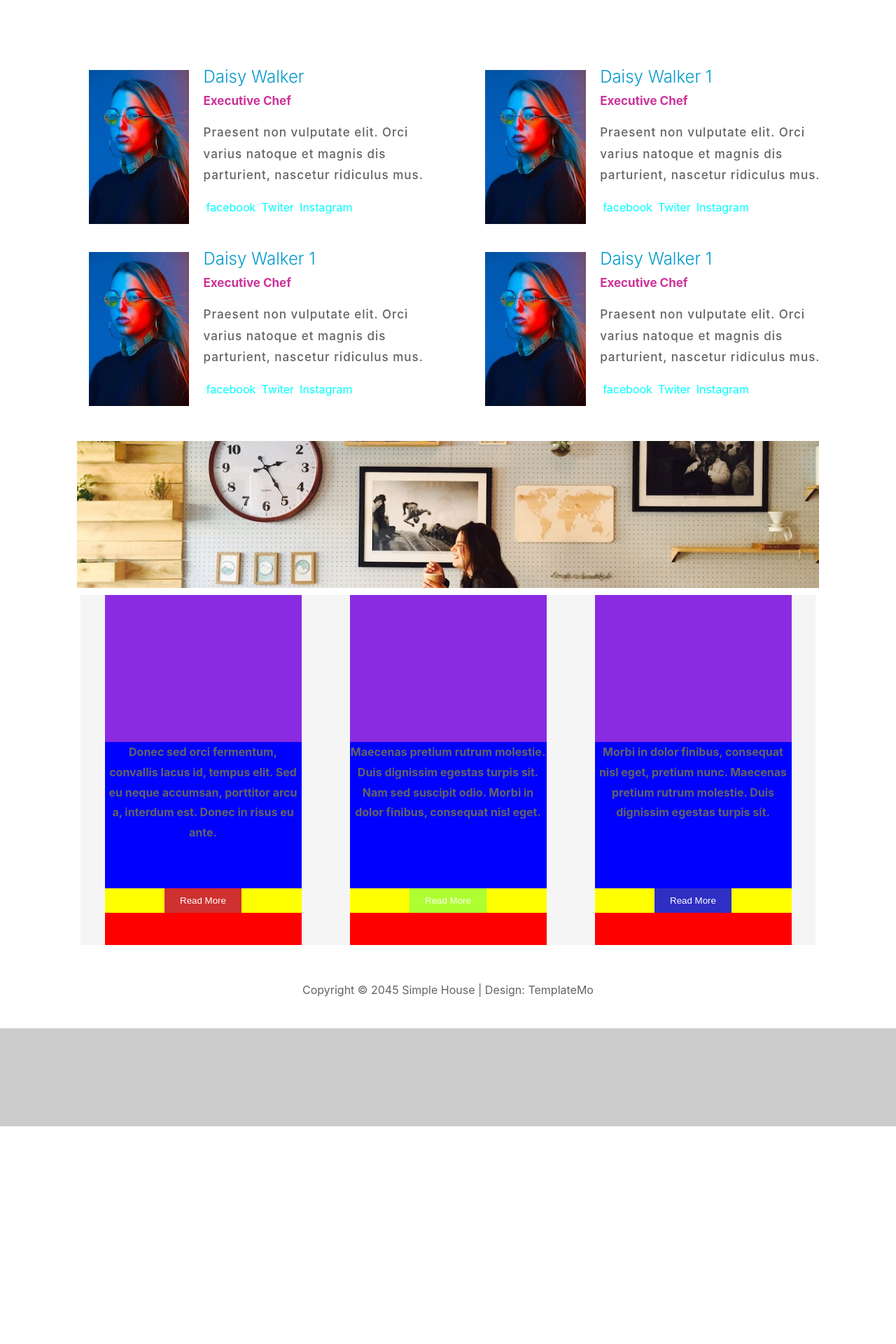
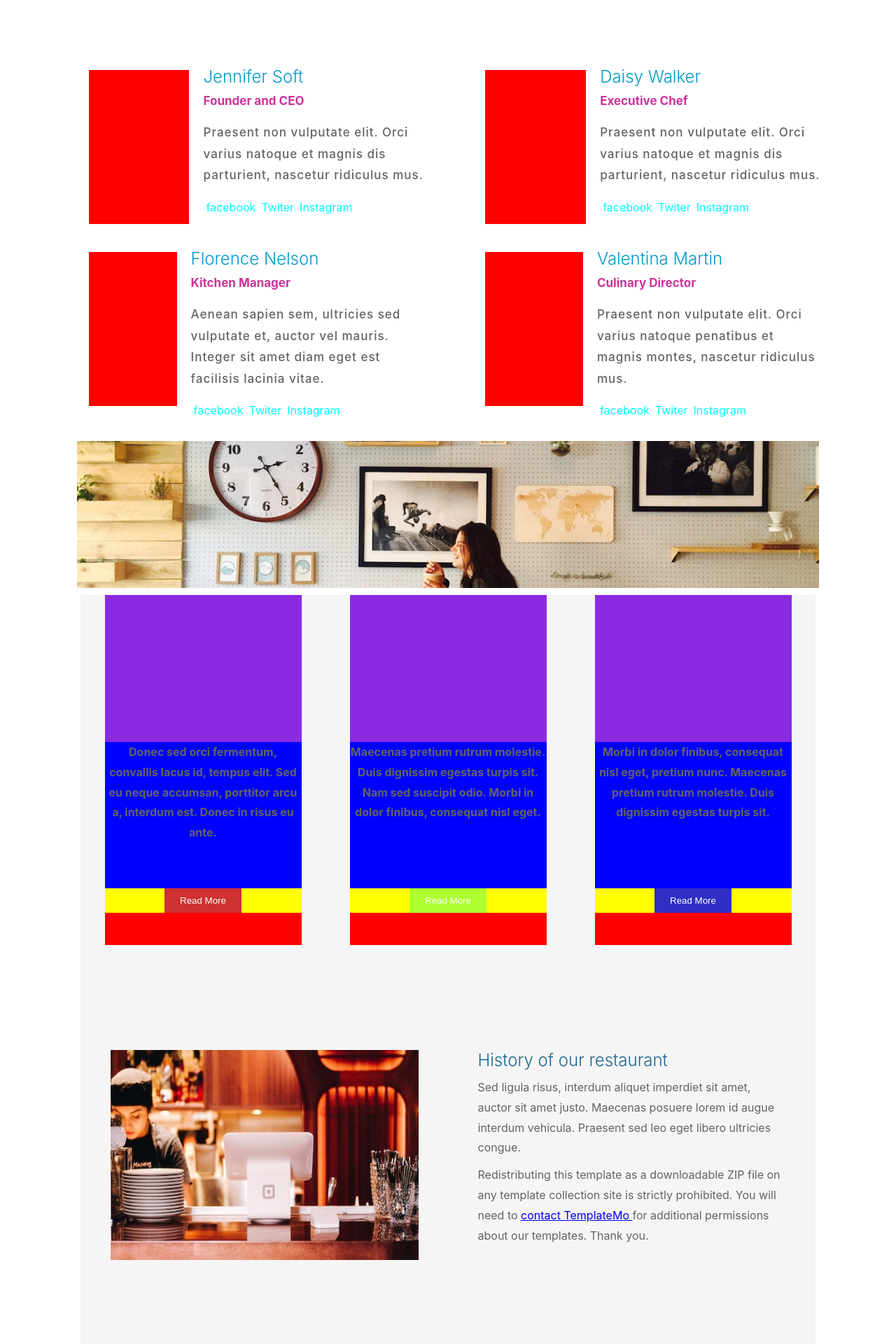
Before and after one commit to KhachGevorgyan94/React-project-start, a React (Create React App) app: page /about-us in a window 1280 px wide. Shown: the part 920-2840 px from the top of the page at 70% size. Before the commit the page ends 2529 px from the top, so only its background shows below. Built offline with nearby package versions, Linux system fonts and the light colour scheme.

Commit message:
add-realize

```diff
--- a/src/App.jsx
+++ b/src/App.jsx
@@ -4,7 +4,8 @@ import Header from "./Components/Header";
 import Section from "./Components/section";
 import AboutUs from "./Components/about-us";
 import Footer from "./Components/Footer";
-import {Route, Switch, Redirect} from 'react-router-dom'
+import Contact from "./Components/contact-us";
+import {Route, Switch, Redirect} from 'react-router-dom';
 
 function App() {
   return (
@@ -14,13 +15,22 @@ function App() {
         <Route path={'/about-us'} exact={true} >
           <AboutUs/>
         </Route>
+
         <Route path={'/'} exact={true}>
           <Section/>
         </Route>
-        <Redirect to={'/'}>
+
+        <Route path={'/contact'} exact={true} >
+            <Contact/>
+         </Route>
+        {/* <Redirect to={'/'}>
           <Section/>
-        </Redirect>
+        </Redirect> */}
+
       </Switch>
+
+
+
       <Footer/>
     </div>
   );
--- a/src/Components/about-us/index.jsx
+++ b/src/Components/about-us/index.jsx
@@ -1,9 +1,10 @@
 import React from "react";
 import Person from "../person";
 import Boxes from "../../boxes";
-import bacimg from '../assets/images/paralax.jpg'
+import bacimg from '../assets/images/paralax.jpg';
 import './style.css'
 import BoxesMain from "../../BoxesMain";
+import bgrest from "..//assets/images/rest.jpg"
 
 
 
@@ -11,29 +12,29 @@ class AboutUs extends React.Component {
   state = {
     list: [
       {
+        name: "Jennifer Soft",
+        work: "Founder and CEO",
+        about: "Praesent non vulputate elit. Orci varius natoque et magnis dis parturient, nascetur ridiculus mus.",
+        image: "https://templatemo.com/templates/templatemo_539_simple_house/img/about-01.jpg",
+      },
+
+      {
         name: "Daisy Walker",
         work: "Executive Chef",
         about: "Praesent non vulputate elit. Orci varius natoque et magnis dis parturient, nascetur ridiculus mus.",
         image: "https://templatemo.com/templates/templatemo_539_simple_house/img/about-02.jpg",
       },
-
       {
-        name: "Daisy Walker 1",
-        work: "Executive Chef",
-        about: "Praesent non vulputate elit. Orci varius natoque et magnis dis parturient, nascetur ridiculus mus.",
-        image: "https://templatemo.com/templates/templatemo_539_simple_house/img/about-02.jpg",
+        name: "Florence Nelson",
+        work: "Kitchen Manager",
+        about: "Aenean sapien sem, ultricies sed vulputate et, auctor vel mauris. Integer sit amet diam eget est facilisis lacinia vitae.",
+        image: "https://templatemo.com/templates/templatemo_539_simple_house/img/about-03z.jpg",
       },
       {
-        name: "Daisy Walker 1",
-        work: "Executive Chef",
-        about: "Praesent non vulputate elit. Orci varius natoque et magnis dis parturient, nascetur ridiculus mus.",
-        image: "https://templatemo.com/templates/templatemo_539_simple_house/img/about-02.jpg",
-      },
-      {
-        name: "Daisy Walker 1",
-        work: "Executive Chef",
-        about: "Praesent non vulputate elit. Orci varius natoque et magnis dis parturient, nascetur ridiculus mus.",
-        image : "https://templatemo.com/templates/templatemo_539_simple_house/img/about-02.jpg",
+        name: "Valentina Martin",
+        work: "Culinary Director",
+        about: "Praesent non vulputate elit. Orci varius natoque penatibus et magnis montes, nascetur ridiculus mus.",
+        image : "https://templatemo.com/templates/templatemo_539_simple_house/img/about-04.jpg",
       },
     ]
   }
@@ -54,6 +55,17 @@ class AboutUs extends React.Component {
          <div className="bac-img" style={{ backgroundImage: `url('${bacimg}')`}} ></div>
       </div>
       <BoxesMain/>
+       <div className="cont-history">
+        <div className="footer-img">
+          <img src={bgrest} alt="" />
+        </div>
+        <div className="footer-topic">
+          <h3>History of our restaurant</h3>
+          <p>Sed ligula risus, interdum aliquet imperdiet sit amet, auctor sit amet justo. Maecenas posuere lorem id augue interdum
+            vehicula. Praesent sed leo eget libero ultricies congue.</p>
+            <p>Redistributing this template as a downloadable ZIP file on any template collection site is strictly prohibited. You will need to <a href="#"> contact TemplateMo </a>for additional permissions about our templates. Thank you.</p>
+        </div>
+       </div>
     </div>
   }
 }
--- a/src/Components/about-us/style.css
+++ b/src/Components/about-us/style.css
@@ -57,3 +57,40 @@
     background-color: pink;
 }
 /* =============================================== */
+.cont-history{
+    align-items: center;
+    display: flex;
+    justify-content: space-around;
+    flex-wrap: wrap;
+    margin:  0 auto;
+    width: 1050px;
+    height: 600px;
+    background-color: whitesmoke;
+}
+.footer-img{
+    width: 440px;
+    height: 300px;
+    background-color: red;
+}
+.footer-topic{
+    width: 440px;
+     height: 300px;
+     /* background-color: green;   */
+}
+.footer-img img{
+    background-position: center;
+    background-repeat: no-repeat;
+    background-size: cover;
+    width: 440px;
+    height: 300px;
+}
+.footer-topic h3{
+    font-size: 1.5rem;
+    font-weight: 300;
+    color: #1A6692;
+}
+.footer-topic p{
+    padding-top: 10px;
+    color: #626364;
+    line-height: 1.8;
+}
--- a/src/Components/contact-us/index.jsx
+++ b/src/Components/contact-us/index.jsx
@@ -1,2 +1,22 @@
-// import React from "react";
-// import './style.css'
+import React from "react";
+import './style.css'
+
+
+
+
+class ContactUs extends React.Component {
+
+
+  render() {
+    return <div className='cont-for-info'>
+         <div className="box-for-topic">
+          <h2>Contact Page</h2>
+          <h4>You may use <a href=""> Simple Contact Form</a> to send email to your inbox.
+            You can modify <br /> and use this template for your website. Header image
+            has a parallax effect. <br /> Total 3 HTML pages included in this template.</h4>
+         </div>
+    </div>
+  }
+}
+
+export default ContactUs;
--- a/src/Components/contact-us/style.css
+++ b/src/Components/contact-us/style.css
@@ -0,0 +1,25 @@
+.cont-for-info{
+    margin: 0 auto;
+    width: 1100px;
+    height: 800px;
+    background-color: red;
+}
+.box-for-topic{
+    text-align: center;
+    margin: 0 auto;
+    width: 700px;
+    height: 300px;
+    background-color: yellow;
+}
+.box-for-topic h2{
+    padding-top: 20px;
+    font-size: 2rem;
+    color: #626364;
+    font-weight: 400;
+}
+.box-for-topic h4{
+    padding-top: 10px;
+    color: #2d3237;
+    line-height: 1.8;
+    font-size: 17px;
+}
--- a/src/Components/person/index.jsx
+++ b/src/Components/person/index.jsx
@@ -4,12 +4,16 @@ import "./style.css"
 class Person extends React.Component {
     render() {
         return <div className="person">
-            <div className="person-image">
-            </div>
+             <div className="person-image">
+             </div>
+             <div className="person-image2"></div>
             <div className="person-information">
+                 {/* <img style={{ width: '200px', height: "220px", }} src={this.props.data.image} alt="" /> */}
                 <h2>{this.props.data.name}</h2>
                 <h3>{this.props.data.work}</h3>
                 <p>{this.props.data.about}</p>
+
+
                 <div className="person-links">
                     <ul>
                          <li><a href="https://fb.com/" >facebook</a></li>
--- a/src/Components/person/style.css
+++ b/src/Components/person/style.css
@@ -9,11 +9,14 @@
     width: 400px;
     height: 220px;
     background-color: red;
-    background-image: url("/src/Components/assets/images/image-1.jpg");
+    display: flex;
+    /* background-image: url("/src/Components/assets/images/image-1.jpg"); */
     background-position: center;
     background-repeat: no-repeat;
     background-size: cover;
 }
+
+
 
 .person-information h2 {
     padding-top: 15px;
--- a/src/boxes/style.css
+++ b/src/boxes/style.css
@@ -20,7 +20,7 @@
     /* height: 100; */
     background-color: yellow;
 }
-button{
+.for-button button{
     width: 110px;
     height: 35px;
 }
```
Also changed, not shown: src/Components/assets/images/rest.jpg (added).
